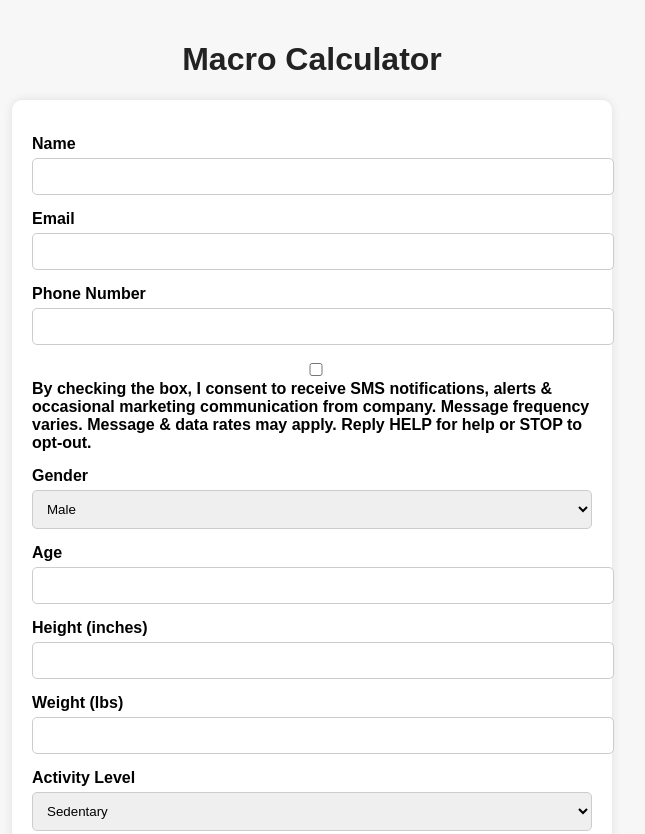
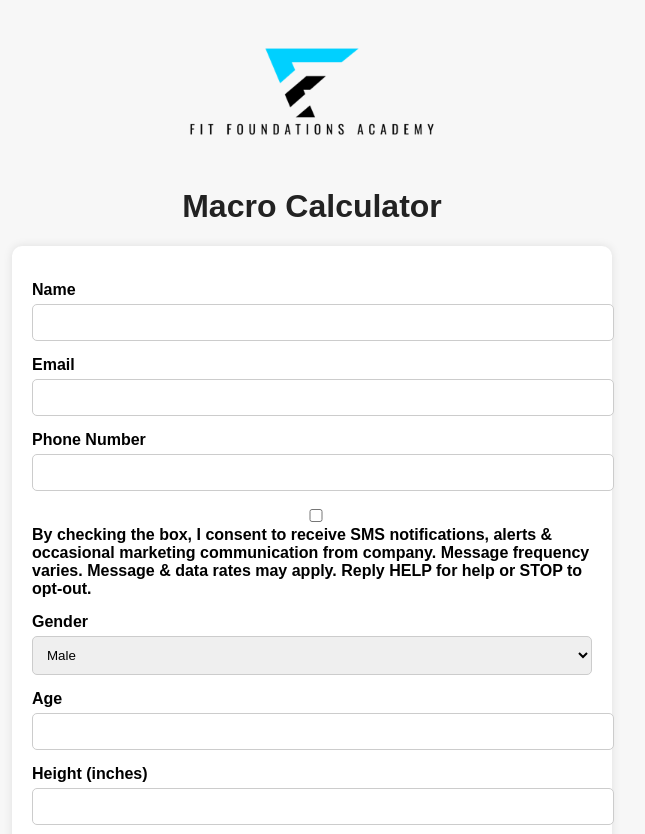
Before and after one commit to fitfoundtionsacademy/macro-calculator, a plain HTML site: page index.html in a window 1280 px wide. Shown: the top 834 px of the page, without its empty margins (328-973 px from the left). Drawn offline with Linux system fonts and the light colour scheme.

Commit message:
Add files via upload

```diff
--- a/index.html
+++ b/index.html
@@ -12,6 +12,14 @@
       padding: 20px;
       max-width: 600px;
       margin: auto;
+    }
+    .logo {
+      text-align: center;
+      margin-bottom: 20px;
+    }
+    .logo img {
+      max-width: 300px;
+      height: auto;
     }
     h1 {
       text-align: center;
@@ -60,6 +68,10 @@
   </style>
 </head>
 <body>
+  <div class="logo">
+    <img src="logo.png" alt="Fit Foundations Academy Logo">
+  </div>
+
   <h1>Macro Calculator</h1>
   <form id="macroForm">
     <label for="name">Name</label>
```
Also changed, not shown: logo.png (added).
